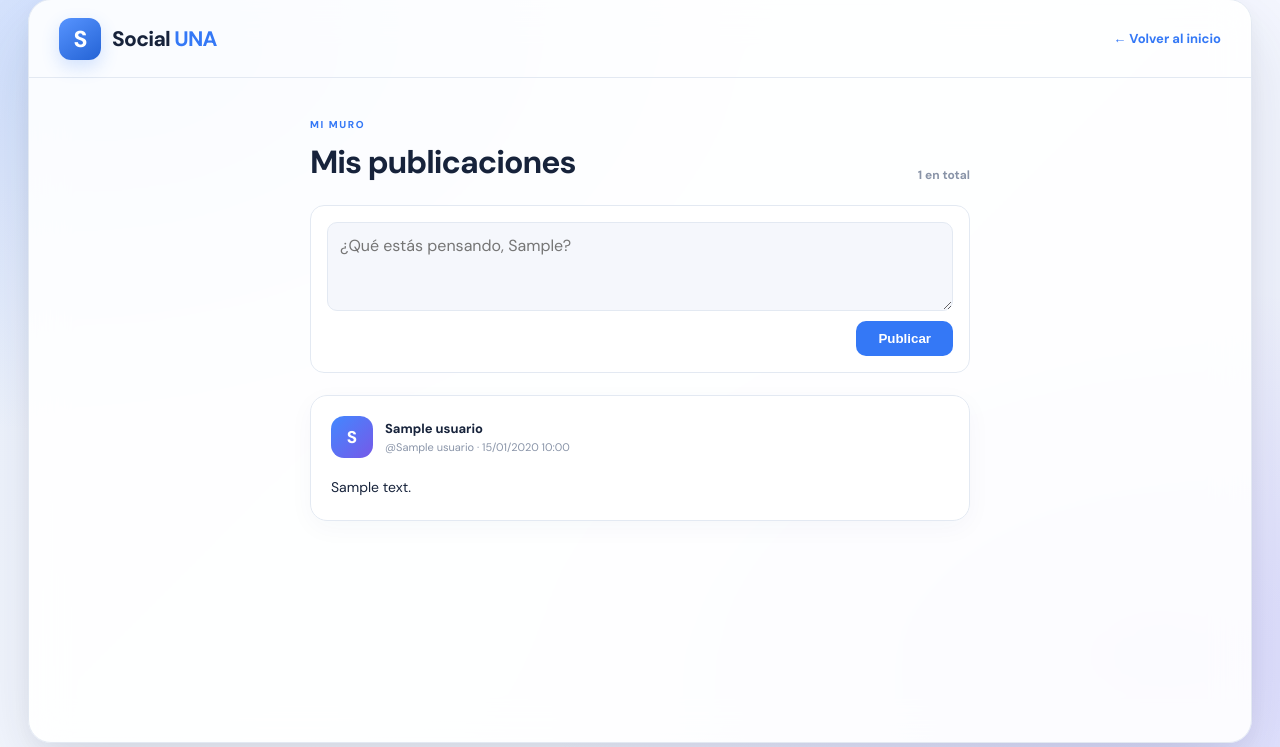
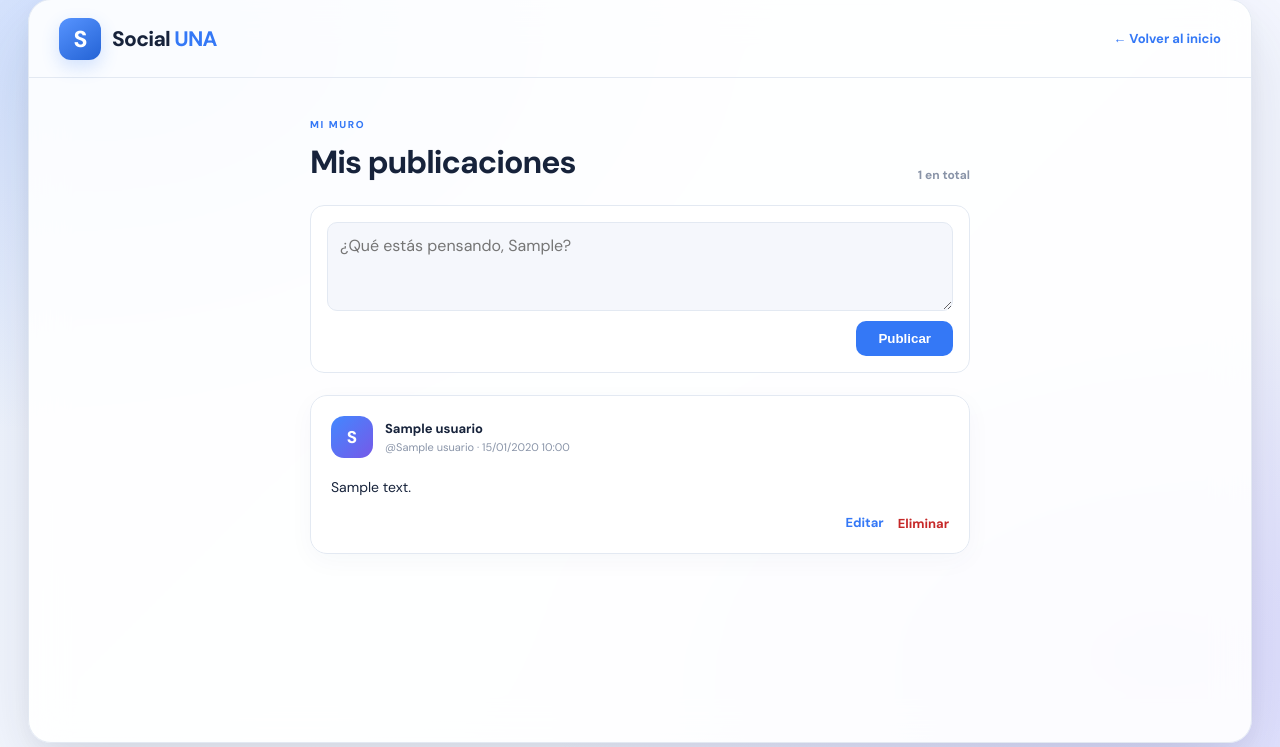
Before and after one commit to Kr1ssyf3r/ProyectoEstructuras03, a Flask app: template templates/publicaciones.html in a window 1280 px wide. Shown: the part 29-776 px from the top of the page. Run offline with Flask 3, Linux system fonts and the light colour scheme; the template is opened without the code that fills it: most values are stand-ins (such as "Sample title", 1, 10 or a date in 2020); parts of the project's set-up code (start-up, migrations or seed data) failed here and were passed over.

Commit message:
Agrega editar y eliminar publicaciones

```diff
--- a/static/css/publicaciones.css
+++ b/static/css/publicaciones.css
@@ -57,3 +57,43 @@
 .vista-publicaciones .form-publicar button:hover {
     background: var(--primary-dark);
 }
+
+.vista-publicaciones .acciones-post {
+    display: flex;
+    justify-content: flex-end;
+    align-items: center;
+    gap: 14px;
+    margin-top: 12px;
+}
+
+.vista-publicaciones .acciones-post form {
+    margin: 0;
+}
+
+.vista-publicaciones .btn-editar,
+.vista-publicaciones .btn-cancelar {
+    color: var(--primary);
+    font-weight: 700;
+    font-size: 13px;
+    text-decoration: none;
+}
+
+.vista-publicaciones .btn-editar:hover,
+.vista-publicaciones .btn-cancelar:hover {
+    color: var(--primary-dark);
+}
+
+.vista-publicaciones .btn-eliminar {
+    padding: 0;
+    font: inherit;
+    font-weight: 700;
+    font-size: 13px;
+    color: var(--error-text);
+    background: none;
+    border: none;
+    cursor: pointer;
+}
+
+.vista-publicaciones .btn-eliminar:hover {
+    text-decoration: underline;
+}
--- a/templates/publicaciones.html
+++ b/templates/publicaciones.html
@@ -54,7 +54,28 @@
                         <span>@{{ usuario.usuario }} · {{ p.fecha.strftime('%d/%m/%Y %H:%M') }}</span>
                     </div>
                 </div>
-                <p class="post-text">{{ p.contenido }}</p>
+                   {% if p.id == editando %}
+                    <form class="form-publicar" method="post"
+                          action="{{ url_for('publicaciones.editar', id_publicacion=p.id) }}">
+                        <input type="hidden" name="csrf_token" value="{{ csrf_token }}">
+                        <textarea name="contenido" rows="3" maxlength="500" required>{{ p.contenido }}</textarea>
+                        <div class="acciones-post">
+                            <a class="btn-cancelar" href="{{ url_for('publicaciones.muro') }}">Cancelar</a>
+                            <button type="submit">Guardar</button>
+                        </div>
+                    </form>
+                {% else %}
+                    <p class="post-text">{{ p.contenido }}</p>
+                    <div class="acciones-post">
+                        <a class="btn-editar" href="{{ url_for('publicaciones.muro', editar=p.id) }}">Editar</a>
+                        <form method="post"
+                              action="{{ url_for('publicaciones.eliminar', id_publicacion=p.id) }}"
+                              onsubmit="return confirm('¿Eliminar esta publicación?');">
+                            <input type="hidden" name="csrf_token" value="{{ csrf_token }}">
+                            <button type="submit" class="btn-eliminar">Eliminar</button>
+                        </form>
+                    </div>
+                {% endif %}
             </article>
         {% else %}
             <section class="empty-feed">
```
Also changed, not shown: controllers/publicaciones_routes.py (+28 -0 lines).
